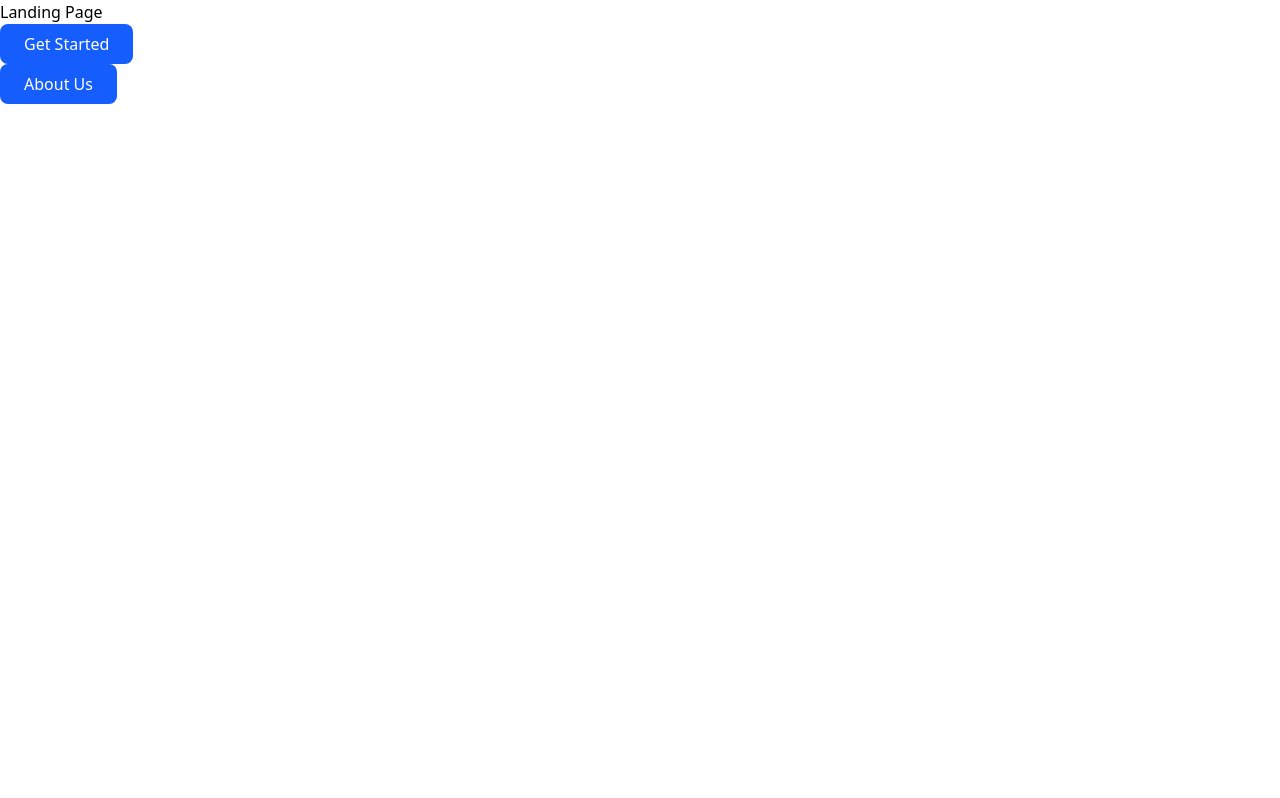
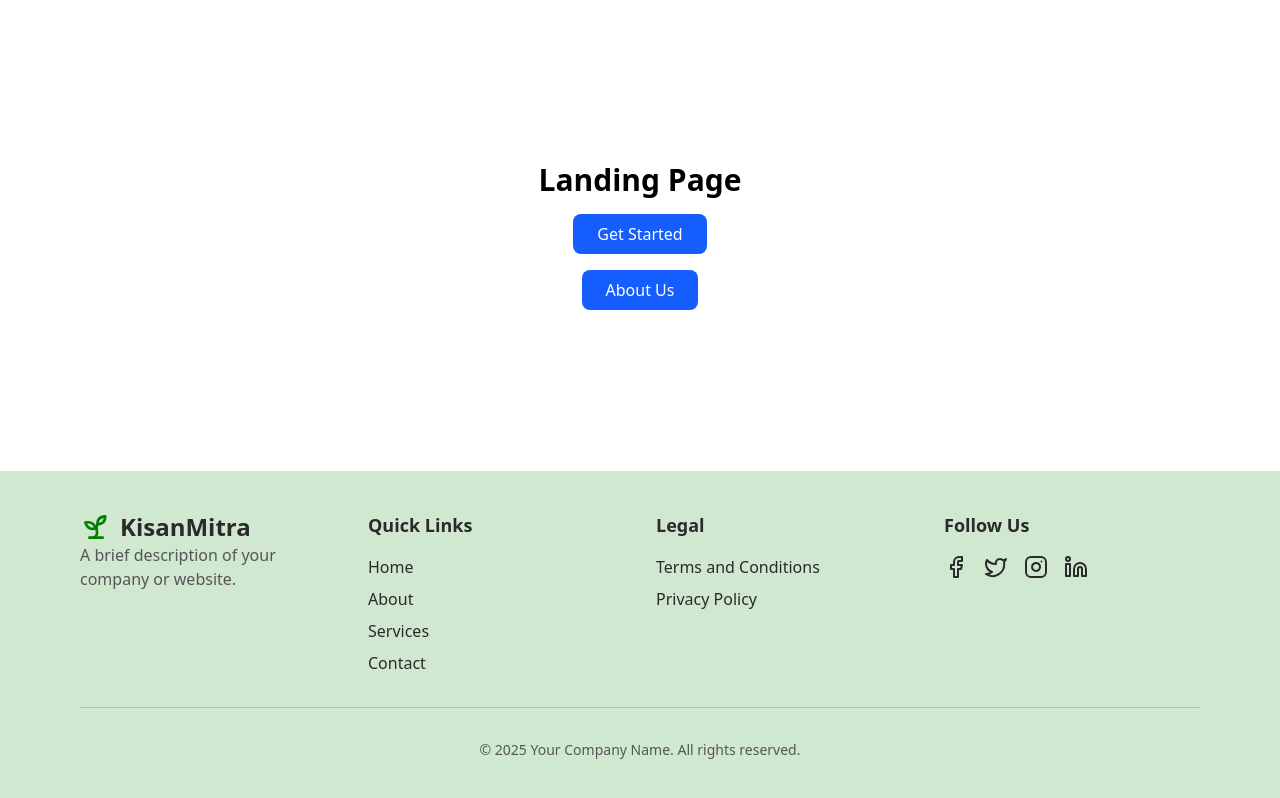
Before and after one commit to Kapilgupta20/KisanMitra, a React (Vite) app: page / in a window 1280 px wide. Built offline with nearby package versions, Linux system fonts and the light colour scheme.

Commit message:
Added Footer

```diff
--- a/package.json
+++ b/package.json
@@ -11,6 +11,7 @@
   },
   "dependencies": {
     "@tailwindcss/vite": "^4.0.0",
+    "lucide-react": "^0.474.0",
     "react": "^18.3.1",
     "react-dom": "^18.3.1",
     "react-router-dom": "^7.1.3",
--- /dev/null
+++ b/src/components/footercmp.jsx
@@ -0,0 +1,123 @@
+import React from "react";
+import { Link } from "react-router-dom";
+import { Facebook, Twitter, Instagram, Linkedin } from "lucide-react";
+import sproutLogo from '../assets/sprout.svg';
+
+const FooterCmp = () => {
+  return (
+    <footer className="bg-[#D1E8D0] text-[#2A2A2A]">
+      <div className="max-w-6xl mx-auto px-4 py-10">
+        <div className="grid grid-cols-1 md:grid-cols-4 gap-8">
+          {/* Logo and description */}
+          <div className="mb-8 md:mb-0">
+
+          <div className="mb-8 md:mb-0 flex items-center">
+            {/* SVG Icon from assets */}
+            <img src={sproutLogo} alt="KisanMitra Logo" className="h-8 w-8 mr-2" />
+            <h2 className="text-2xl font-bold text-[#2A2A2A]">KisanMitra</h2>
+          </div>
+
+            <p className="text-[#555]">
+              A brief description of your company or website.
+            </p>
+          </div>
+
+          {/* Quick Links */}
+          <div>
+            <h3 className="text-lg font-semibold mb-4 text-[#2A2A2A]">Quick Links</h3>
+            <ul className="space-y-2">
+              <li>
+                <Link
+                  to="/"
+                  className="hover:text-[#A8CBB5] transition-colors"
+                >
+                  Home
+                </Link>
+              </li>
+              <li>
+                <Link
+                  to="/about"
+                  className="hover:text-[#A8CBB5] transition-colors"
+                >
+                  About
+                </Link>
+              </li>
+              <li>
+                <Link
+                  to="/services"
+                  className="hover:text-[#A8CBB5] transition-colors"
+                >
+                  Services
+                </Link>
+              </li>
+              <li>
+                <Link
+                  to="/contact"
+                  className="hover:text-[#A8CBB5] transition-colors"
+                >
+                  Contact
+                </Link>
+              </li>
+            </ul>
+          </div>
+
+          {/* Legal Section */}
+          <div>
+            <h3 className="text-lg font-semibold mb-4 text-[#2A2A2A]">Legal</h3>
+            <ul className="space-y-2">
+              <li>
+                <Link
+                  to="/terms"
+                  className="hover:text-[#A8CBB5] transition-colors"
+                >
+                  Terms and Conditions
+                </Link>
+              </li>
+              <li>
+                <Link
+                  to="/privacy"
+                  className="hover:text-[#A8CBB5] transition-colors"
+                >
+                  Privacy Policy
+                </Link>
+              </li>
+            </ul>
+          </div>
+
+          {/* Social Media Links */}
+          <div>
+            <h3 className="text-lg font-semibold mb-4 text-[#2A2A2A]">Follow Us</h3>
+            <div className="flex space-x-4">
+              <a href="#" className="hover:text-[#A8CBB5] transition-colors">
+                <Facebook size={24} />
+                <span className="sr-only">Facebook</span>
+              </a>
+              <a href="#" className="hover:text-[#A8CBB5] transition-colors">
+                <Twitter size={24} />
+                <span className="sr-only">Twitter</span>
+              </a>
+              <a href="#" className="hover:text-[#A8CBB5] transition-colors">
+                <Instagram size={24} />
+                <span className="sr-only">Instagram</span>
+              </a>
+              <a href="#" className="hover:text-[#A8CBB5] transition-colors">
+                <Linkedin size={24} />
+                <span className="sr-only">LinkedIn</span>
+              </a>
+            </div>
+          </div>
+        </div>
+
+        {/* Copyright */}
+        <div className="border-t border-[#A8CBB5] mt-8 pt-8 text-sm text-center text-[#555]">
+          <p>
+            &copy; {new Date().getFullYear()} Your Company Name. All rights
+            reserved.
+          </p>
+        </div>
+      </div>
+    </footer>
+  );
+};
+
+export default FooterCmp;
--- a/src/pages/About.jsx
+++ b/src/pages/About.jsx
@@ -1,7 +1,17 @@
-import React from 'react';
+import React from "react";
+import FooterCmp from "../components/footercmp.jsx";
+
 const About = () => {
     return (
-        <div>About Page</div>
+        <div className="flex flex-col min-h-screen">
+            {/* Main Content */}
+            <div className="flex-grow flex items-center justify-center">
+                <h1 className="text-2xl font-bold">About Page</h1>
+            </div>
+
+            {/* Footer */}
+            <FooterCmp />
+        </div>
     );
 };
 
--- a/src/pages/Landing.jsx
+++ b/src/pages/Landing.jsx
@@ -1,25 +1,31 @@
 import React from "react";
-import { useNavigate } from 'react-router-dom';
+import { useNavigate } from "react-router-dom";
+import FooterCmp from "../components/footercmp.jsx";
 
 const Landing = () => {
     const navigate = useNavigate();
     return (
-        <>
-            <div>Landing Page</div>
+        <div className="flex flex-col min-h-screen">
+            {/* Main content */}
+            <div className="flex-grow flex flex-col items-center justify-center">
+                <h1 className="text-3xl font-bold mb-4">Landing Page</h1>
                 <button
-                className="px-6 py-2 text-white bg-blue-600 rounded-lg hover:bg-blue-700"
-                onClick={() => navigate('/login')}
+                    className="px-6 py-2 mb-4 text-white bg-blue-600 rounded-lg hover:bg-blue-700"
+                    onClick={() => navigate("/login")}
                 >
                     Get Started
                 </button>
-            <br />
                 <button
                     className="px-6 py-2 text-white bg-blue-600 rounded-lg hover:bg-blue-700"
-                onClick={() => navigate('/about')}
+                    onClick={() => navigate("/about")}
                 >
                     About Us
                 </button>
-        </>
+            </div>
+
+            {/* Footer */}
+            <FooterCmp />
+        </div>
     );
 };
 
```
Also changed, not shown: src/assets/sprout.svg (added), src/components/Footer.jsx (deleted). Lines whose indentation alone changed are shown as unchanged.
